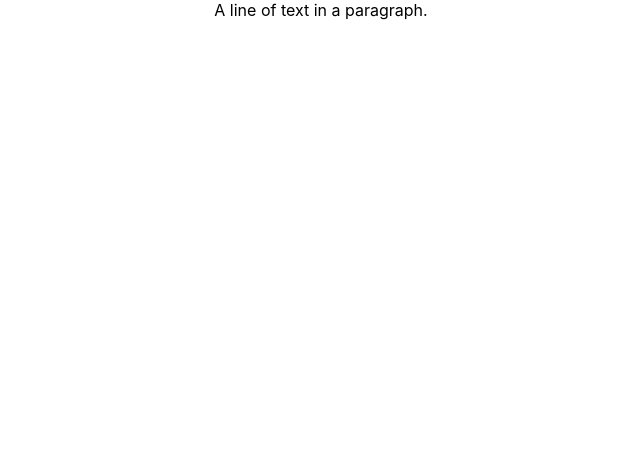
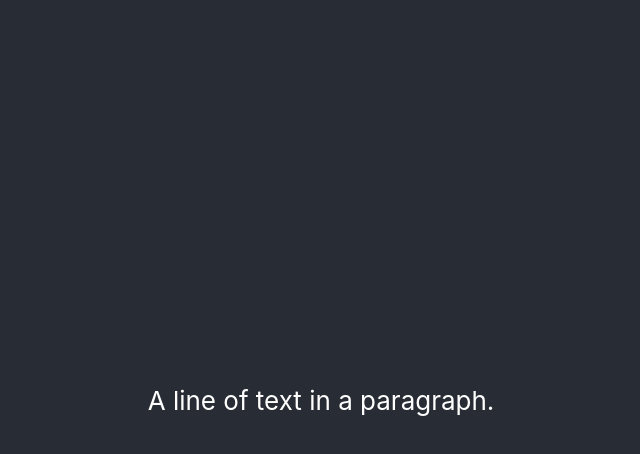
Before and after one commit to memorsa/editor, a React (Create React App) app: page / in a window 1280 px wide. Shown: the top 454 px of the page, without its empty margins (319-959 px from the left). Built offline with nearby package versions, Linux system fonts and the light colour scheme.

Commit message:
Experiment slate features

```diff
--- a/src/App.css
+++ b/src/App.css
@@ -13,7 +13,7 @@
   }
 }
 
-.App-header {
+.App-body {
   background-color: #282c34;
   min-height: 100vh;
   display: flex;
--- a/src/App.js
+++ b/src/App.js
@@ -1,18 +1,12 @@
-import React, { useMemo, useState } from "react";
-
-// Import the Slate editor factory.
-import { createEditor } from "slate";
-
-// Import the Slate components and React plugin.
+import React, { useState, useCallback } from "react";
+import { createEditor, Text, Editor, Transforms } from "slate";
 import { Slate, Editable, withReact } from "slate-react";
 
 import "./App.css";
 
 function App() {
-  // Create a Slate editor object that won't change across renders.
-  const editor = useMemo(() => withReact(createEditor()), []);
+  const editor = useCallback(withReact(createEditor()), []);
 
-  // Add the initial value when setting up our state.
   const [value, setValue] = useState([
     {
       type: "paragraph",
@@ -20,14 +14,96 @@ function App() {
     }
   ]);
 
-  // Render the Slate context.
+  const renderElement = useCallback(props => {
+    switch (props.element.type) {
+      case "code":
+        return <CodeElement {...props} />;
+      default:
+        return <DefaultElement {...props} />;
+    }
+  }, []);
+
+  const renderLeaf = useCallback(props => {
+    return <Leaf {...props} />;
+  }, []);
+
   return (
     <div className="App">
-      <Slate editor={editor} value={value} onChange={value => setValue(value)}>
-        <Editable />
-      </Slate>
+      <div className="App-body">
+        <Slate
+          editor={editor}
+          value={value}
+          onChange={value => setValue(value)}
+        >
+          <Editable
+            renderElement={renderElement}
+            renderLeaf={renderLeaf}
+            onKeyDown={event => {
+              if (event.key === "&") {
+                event.preventDefault();
+                editor.insertText("and");
+              }
+
+              if (!event.ctrlKey) {
+                return;
+              }
+
+              switch (event.key) {
+                case "`": {
+                  event.preventDefault();
+                  const [match] = Editor.nodes(editor, {
+                    match: n => n.type === "code"
+                  });
+                  Transforms.setNodes(
+                    editor,
+                    { type: match ? "paragraph" : "code" },
+                    { match: n => Editor.isBlock(editor, n) }
+                  );
+                  break;
+                }
+
+                case "b": {
+                  event.preventDefault();
+                  const [match] = Editor.nodes(editor, {
+                    match: n => n.bold === true
+                  });
+                  Transforms.setNodes(
+                    editor,
+                    { bold: match ? null : true },
+                    { match: Text.isText, split: true }
+                  );
+                  break;
+                }
+
+                default:
+                  return;
+              }
+            }}
+          />
+        </Slate>
+      </div>
     </div>
   );
 }
 
+const CodeElement = props => {
+  return (
+    <pre {...props.attributes}>
+      <code>{props.children}</code>
+    </pre>
+  );
+};
+
+const DefaultElement = props => {
+  return <p {...props.attributes}>{props.children}</p>;
+};
+
+const Leaf = ({ attributes, children, leaf }) => {
+  if (leaf.bold) {
+    children = <strong>{children}</strong>;
+  }
+
+  return <span {...attributes}>{children}</span>;
+};
+
 export default App;
```
